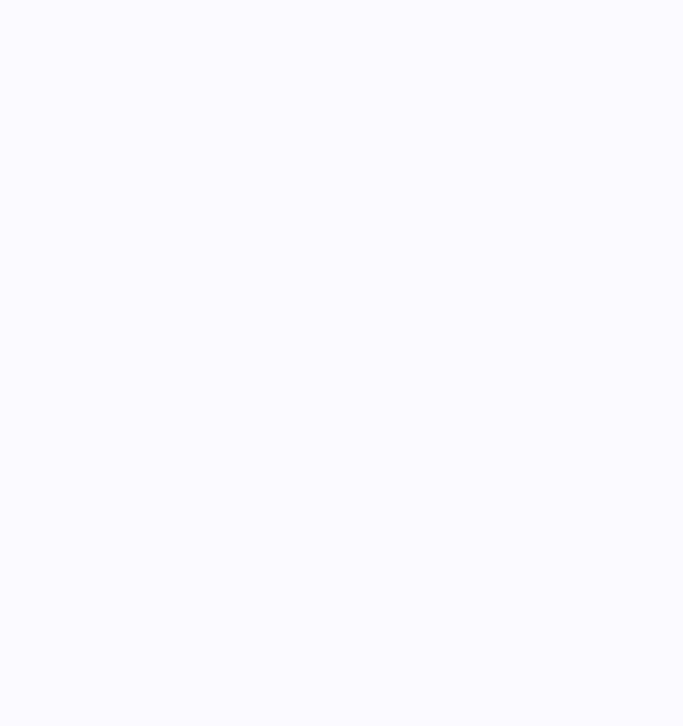
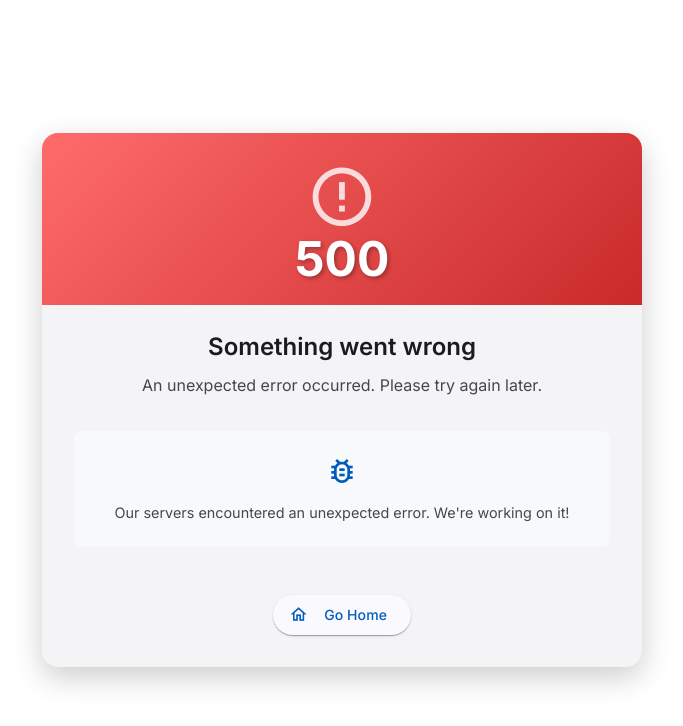
Before and after one commit to iamcore113/merra-accounting, an Angular app in the folder web/: page /error in a window 1280 px wide. Before the commit this address led to /. Shown: the top 726 px of the page, without its empty margins (298-981 px from the left). Built offline with nearby package versions, Linux system fonts and the light colour scheme.

Commit message:
[ANG] - add error page component

```diff
--- a/web/src/app/app.routes.ts
+++ b/web/src/app/app.routes.ts
@@ -6,6 +6,7 @@ import { AuthLayout } from './shared/components/auth-layout/auth-layout';
 import { VerifyAccount } from './views/verify-account/verify-account';
 import { PersonalDetails } from './views/personal-details/personal-details';
 import { CreateOrganization } from './views/create-organization/create-organization';
+import { ErrorPage } from './views/error-page/error-page';
 
 export const routes: Routes = [
   { path: '', redirectTo: 'home', pathMatch: 'full' },
@@ -24,5 +25,10 @@ export const routes: Routes = [
     path: 'create/organization/:email',
     component: CreateOrganization,
     title: 'Create Organization'
+  },
+  {
+    path: 'error',
+    component: ErrorPage,
+    title: 'Error'
   }
 ];
--- /dev/null
+++ b/web/src/app/views/error-page/error-page.html
@@ -0,0 +1,43 @@
+<div class="error-container">
+  <mat-card class="error-card">
+    <mat-card-header>
+      <mat-card-title class="error-title">
+        <mat-icon fontSet="material-icons-outlined" class="error-icon">error_outline</mat-icon>
+        <span class="error-code">{{ errorCode }}</span>
+      </mat-card-title>
+    </mat-card-header>
+
+    <mat-card-content class="error-content">
+      <h2 class="error-message">{{ errorMessage }}</h2>
+      <p class="error-description">{{ errorDescription }}</p>
+
+      @if (errorCode === '404') {
+      <div class="error-details">
+        <mat-icon fontSet="material-icons-outlined">search_off</mat-icon>
+        <p>The page you're looking for doesn't exist or has been moved.</p>
+      </div>
+    }
+
+    @if (errorCode === '403') {
+      <div class="error-details">
+        <mat-icon fontSet="material-icons-outlined">lock</mat-icon>
+        <p>You don't have permission to access this resource.</p>
+      </div>
+    }
+
+    @if (errorCode === '500') {
+      <div class="error-details">
+        <mat-icon fontSet="material-icons-outlined">bug_report</mat-icon>
+        <p>Our servers encountered an unexpected error. We're working on it!</p>
+      </div>
+    }
+    </mat-card-content>
+
+    <mat-card-actions class="error-actions">
+      <button mat-raised-button color="primary" (click)="goHome()">
+        <mat-icon fontSet="material-icons-outlined">home</mat-icon>
+        Go Home
+      </button>
+    </mat-card-actions>
+  </mat-card>
+</div>
--- /dev/null
+++ b/web/src/app/views/error-page/error-page.scss
@@ -0,0 +1,170 @@
+@use '@angular/material' as mat;
+
+.error-container {
+  min-height: 100vh;
+  display: flex;
+  align-items: center;
+  justify-content: center;
+  padding: 2rem;
+  background-color: white;
+}
+
+.error-card {
+  max-width: 600px;
+  width: 100%;
+  text-align: center;
+  box-shadow: 0 10px 30px rgba(0, 0, 0, 0.2);
+  border-radius: 16px;
+  overflow: hidden;
+
+  mat-card-header {
+    background: linear-gradient(135deg, #ff6b6b 0%, #c92a2a 100%);
+    padding: 2rem 1rem;
+    display: flex;
+    justify-content: center;
+    text-align: center;
+
+    .error-title {
+      display: flex;
+      flex-direction: column;
+      align-items: center;
+      gap: 1rem;
+      color: white;
+
+      .error-icon {
+        font-size: 4rem;
+        width: 4rem;
+        height: 4rem;
+        animation: pulse 2s infinite;
+      }
+
+      .error-code {
+        font-size: 3rem;
+        font-weight: bold;
+        margin: 0;
+        text-shadow: 2px 2px 4px rgba(0, 0, 0, 0.3);
+      }
+    }
+  }
+
+  .error-content {
+    padding: 2rem;
+
+    .error-message {
+      font-size: 1.5rem;
+      font-weight: 600;
+      color: var(--mat-sys-on-surface);
+      margin: 0 0 1rem 0;
+    }
+
+    .error-description {
+      font-size: 1rem;
+      color: var(--mat-sys-on-surface-variant);
+      margin: 0 0 2rem 0;
+      line-height: 1.6;
+    }
+
+    .error-details {
+      display: flex;
+      flex-direction: column;
+      align-items: center;
+      gap: 1rem;
+      padding: 1.5rem;
+      background-color: #f8f9fa;
+      border-radius: 8px;
+      margin-bottom: 1rem;
+
+      mat-icon {
+        font-size: 2rem;
+        width: 2rem;
+        height: 2rem;
+        color: var(--mat-sys-primary);
+      }
+
+      p {
+        margin: 0;
+        font-size: 0.9rem;
+        color: var(--mat-sys-on-surface-variant);
+      }
+    }
+  }
+
+  .error-actions {
+    display: flex;
+    justify-content: center;
+    gap: 1rem;
+    padding: 0 2rem 2rem 2rem;
+
+    button {
+      display: flex;
+      align-items: center;
+      gap: 0.5rem;
+      min-width: 120px;
+
+      mat-icon {
+        font-size: 1.2rem;
+        width: 1.2rem;
+        height: 1.2rem;
+      }
+    }
+  }
+}
+
+@keyframes pulse {
+  0% {
+    transform: scale(1);
+    opacity: 1;
+  }
+  50% {
+    transform: scale(1.1);
+    opacity: 0.8;
+  }
+  100% {
+    transform: scale(1);
+    opacity: 1;
+  }
+}
+
+// Responsive design
+@media (max-width: 768px) {
+  .error-container {
+    padding: 1rem;
+  }
+
+  .error-card {
+    margin: 1rem;
+
+    mat-card-header {
+      padding: 1.5rem 1rem;
+
+      .error-title {
+        .error-icon {
+          font-size: 3rem;
+          width: 3rem;
+          height: 3rem;
+        }
+
+        .error-code {
+          font-size: 2.5rem;
+        }
+      }
+    }
+
+    .error-content {
+      padding: 1.5rem;
+
+      .error-message {
+        font-size: 1.25rem;
+      }
+    }
+
+    .error-actions {
+      flex-direction: column;
+      padding: 0 1.5rem 1.5rem 1.5rem;
+
+      button {
+        width: 100%;
+      }
+    }
+  }
+}
--- /dev/null
+++ b/web/src/app/views/error-page/error-page.ts
@@ -0,0 +1,38 @@
+import { Component, OnInit } from '@angular/core';
+import { ActivatedRoute, Router } from '@angular/router';
+import { MatButtonModule } from '@angular/material/button';
+import { MatCardModule } from '@angular/material/card';
+import { MatIconModule } from '@angular/material/icon';
+
+@Component({
+  selector: 'app-error-page',
+  imports: [
+    MatButtonModule,
+    MatCardModule,
+    MatIconModule
+  ],
+  templateUrl: './error-page.html',
+  styleUrl: './error-page.scss',
+})
+export class ErrorPage implements OnInit {
+  errorCode: string = '500';
+  errorMessage: string = 'Something went wrong';
+  errorDescription: string = 'An unexpected error occurred. Please try again later.';
+
+  constructor(
+    private route: ActivatedRoute,
+    private router: Router
+  ) {}
+
+  ngOnInit() {
+    this.route.queryParams.subscribe(params => {
+      this.errorCode = params['code'] || '500';
+      this.errorMessage = params['message'] || 'Something went wrong';
+      this.errorDescription = params['description'] || 'An unexpected error occurred. Please try again later.';
+    });
+  }
+
+  goHome() {
+    this.router.navigate(['/']);
+  }
+}
```
Also changed, not shown: 1 other file (tests, documents, lock files or other folders).
